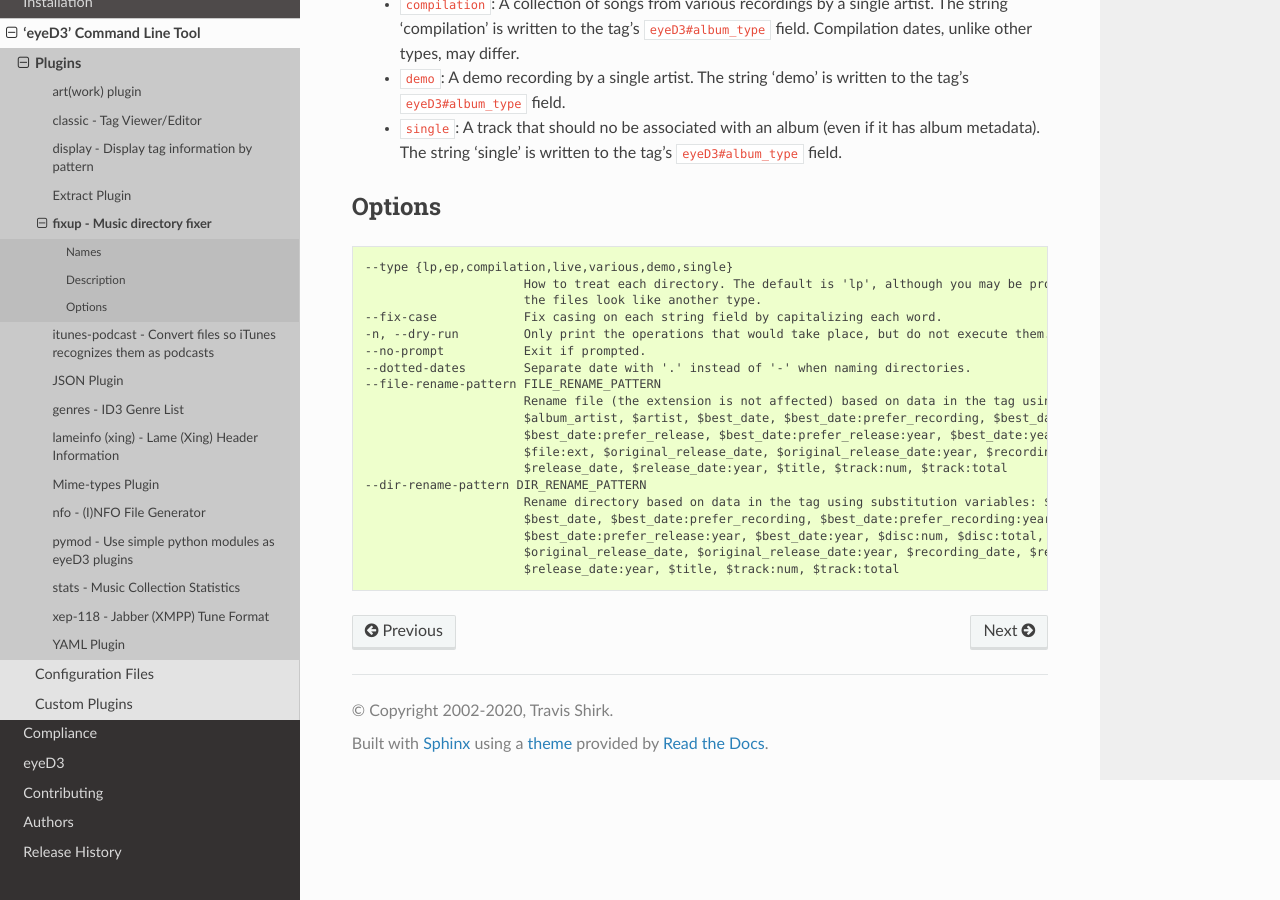
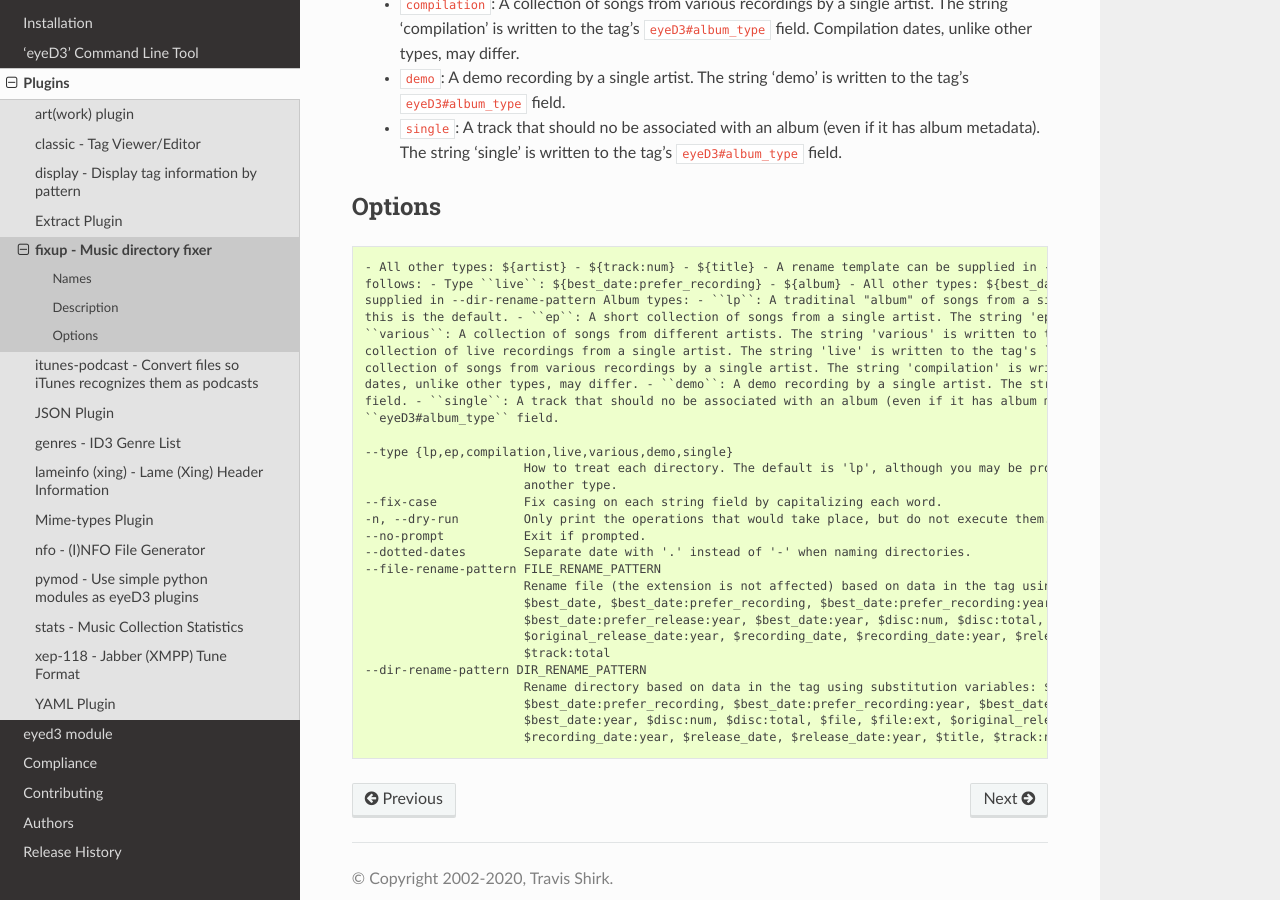
Before and after one commit to nicfit/eyeD3, a Sphinx documentation site: the page built from docs/plugins/fixup_plugin.rst, in a window 1280 px wide and 900 px high, scrolled down 1280 px. Built offline with Sphinx 7.4.7 and the Read the Docs theme 2.0.0, drawn with Linux system fonts in a browser that asks for light colours.

Commit message:
new: Plugins more features in docs

```diff
--- a/docs/index.rst
+++ b/docs/index.rst
@@ -32,8 +32,9 @@
     :maxdepth: 2
 
     cli
+    plugins
+    modules
     compliance
-    modules
     contributing
     authors
 
--- a/docs/modules.rst
+++ b/docs/modules.rst
@@ -1,5 +1,5 @@
-eyeD3
-=====
+eyed3 module
+============
 
 .. toctree::
    :maxdepth: 4
--- a/docs/plugins/fixup_plugin.rst
+++ b/docs/plugins/fixup_plugin.rst
@@ -72,25 +72,35 @@
 -------
 .. code-block:: text
 
+    - All other types: ${artist} - ${track:num} - ${title} - A rename template can be supplied in --file-rename-pattern 12. Directories are renamed as
+    follows: - Type ``live``: ${best_date:prefer_recording} - ${album} - All other types: ${best_date:prefer_release} - ${album} - A rename template can be
+    supplied in --dir-rename-pattern Album types: - ``lp``: A traditinal "album" of songs from a single artist. No extra info is written to the tag since
+    this is the default. - ``ep``: A short collection of songs from a single artist. The string 'ep' is written to the tag's ``eyeD3#album_type`` field. -
+    ``various``: A collection of songs from different artists. The string 'various' is written to the tag's ``eyeD3#album_type`` field. - ``live``: A
+    collection of live recordings from a single artist. The string 'live' is written to the tag's ``eyeD3#album_type`` field. - ``compilation``: A
+    collection of songs from various recordings by a single artist. The string 'compilation' is written to the tag's ``eyeD3#album_type`` field. Compilation
+    dates, unlike other types, may differ. - ``demo``: A demo recording by a single artist. The string 'demo' is written to the tag's ``eyeD3#album_type``
+    field. - ``single``: A track that should no be associated with an album (even if it has album metadata). The string 'single' is written to the tag's
+    ``eyeD3#album_type`` field.
+
     --type {lp,ep,compilation,live,various,demo,single}
-                          How to treat each directory. The default is 'lp', although you may be prompted for an alternate choice if
-                          the files look like another type.
+                          How to treat each directory. The default is 'lp', although you may be prompted for an alternate choice if the files look like
+                          another type.
     --fix-case            Fix casing on each string field by capitalizing each word.
     -n, --dry-run         Only print the operations that would take place, but do not execute them.
     --no-prompt           Exit if prompted.
     --dotted-dates        Separate date with '.' instead of '-' when naming directories.
     --file-rename-pattern FILE_RENAME_PATTERN
-                          Rename file (the extension is not affected) based on data in the tag using substitution variables: $album,
-                          $album_artist, $artist, $best_date, $best_date:prefer_recording, $best_date:prefer_recording:year,
-                          $best_date:prefer_release, $best_date:prefer_release:year, $best_date:year, $disc:num, $disc:total, $file,
-                          $file:ext, $original_release_date, $original_release_date:year, $recording_date, $recording_date:year,
-                          $release_date, $release_date:year, $title, $track:num, $track:total
+                          Rename file (the extension is not affected) based on data in the tag using substitution variables: $album, $album_artist, $artist,
+                          $best_date, $best_date:prefer_recording, $best_date:prefer_recording:year, $best_date:prefer_release,
+                          $best_date:prefer_release:year, $best_date:year, $disc:num, $disc:total, $file, $file:ext, $original_release_date,
+                          $original_release_date:year, $recording_date, $recording_date:year, $release_date, $release_date:year, $title, $track:num,
+                          $track:total
     --dir-rename-pattern DIR_RENAME_PATTERN
-                          Rename directory based on data in the tag using substitution variables: $album, $album_artist, $artist,
-                          $best_date, $best_date:prefer_recording, $best_date:prefer_recording:year, $best_date:prefer_release,
-                          $best_date:prefer_release:year, $best_date:year, $disc:num, $disc:total, $file, $file:ext,
-                          $original_release_date, $original_release_date:year, $recording_date, $recording_date:year, $release_date,
-                          $release_date:year, $title, $track:num, $track:total
+                          Rename directory based on data in the tag using substitution variables: $album, $album_artist, $artist, $best_date,
+                          $best_date:prefer_recording, $best_date:prefer_recording:year, $best_date:prefer_release, $best_date:prefer_release:year,
+                          $best_date:year, $disc:num, $disc:total, $file, $file:ext, $original_release_date, $original_release_date:year, $recording_date,
+                          $recording_date:year, $release_date, $release_date:year, $title, $track:num, $track:total
 
 
 .. {{{end}}}
--- a/docs/plugins/itunes_plugin.rst
+++ b/docs/plugins/itunes_plugin.rst
@@ -34,19 +34,19 @@
 
   $ eyeD3 -P itunes-podcast example.id3
 
-  /home/travis/devel/eyeD3/example.id3
+  /home/travis/devel/eyeD3/git/example.id3
   	iTunes podcast? :-(
 
   $ eyeD3 -P itunes-podcast example.id3 --add
 
-  /home/travis/devel/eyeD3/example.id3
+  /home/travis/devel/eyeD3/git/example.id3
   	iTunes podcast? :-(
   	Adding...
   	iTunes podcast? :-)
 
   $ eyeD3 -P itunes-podcast example.id3 --remove
 
-  /home/travis/devel/eyeD3/example.id3
+  /home/travis/devel/eyeD3/git/example.id3
   	iTunes podcast? :-)
   	Removing...
   	iTunes podcast? :-(
--- a/docs/plugins/lameinfo_plugin.rst
+++ b/docs/plugins/lameinfo_plugin.rst
@@ -34,7 +34,7 @@
 
   $ eyeD3 -P lameinfo test/data/notag-vbr.mp3
 
-  .../home/travis/devel/eyeD3/test/data/notag-vbr.mp3[ 5.98 MB ]
+  .../home/travis/devel/eyeD3/git/test/data/notag-vbr.mp3[ 5.98 MB ]
   -------------------------
   Encoder Version     : LAME3.91
   LAME Tag Revision   : 0
--- a/docs/plugins/mimetypes_plugin.rst
+++ b/docs/plugins/mimetypes_plugin.rst
@@ -19,10 +19,9 @@
 -------
 .. code-block:: text
 
-    --status           Print dot status.
-    --parse-files      Parse each file.
+    --status         Print dot status.
+    --parse-files    Parse each file.
     --hide-notfound
-    -M, --use-pymagic  Use python-magic to determine mimetype.
 
 
 .. {{{end}}}
```
Also changed, not shown: docs/cli.rst (+1 -15 lines), docs/plugins.rst (added, +20 -0 lines), docs/plugins/classic_plugin.rst (+49 -56 lines).
